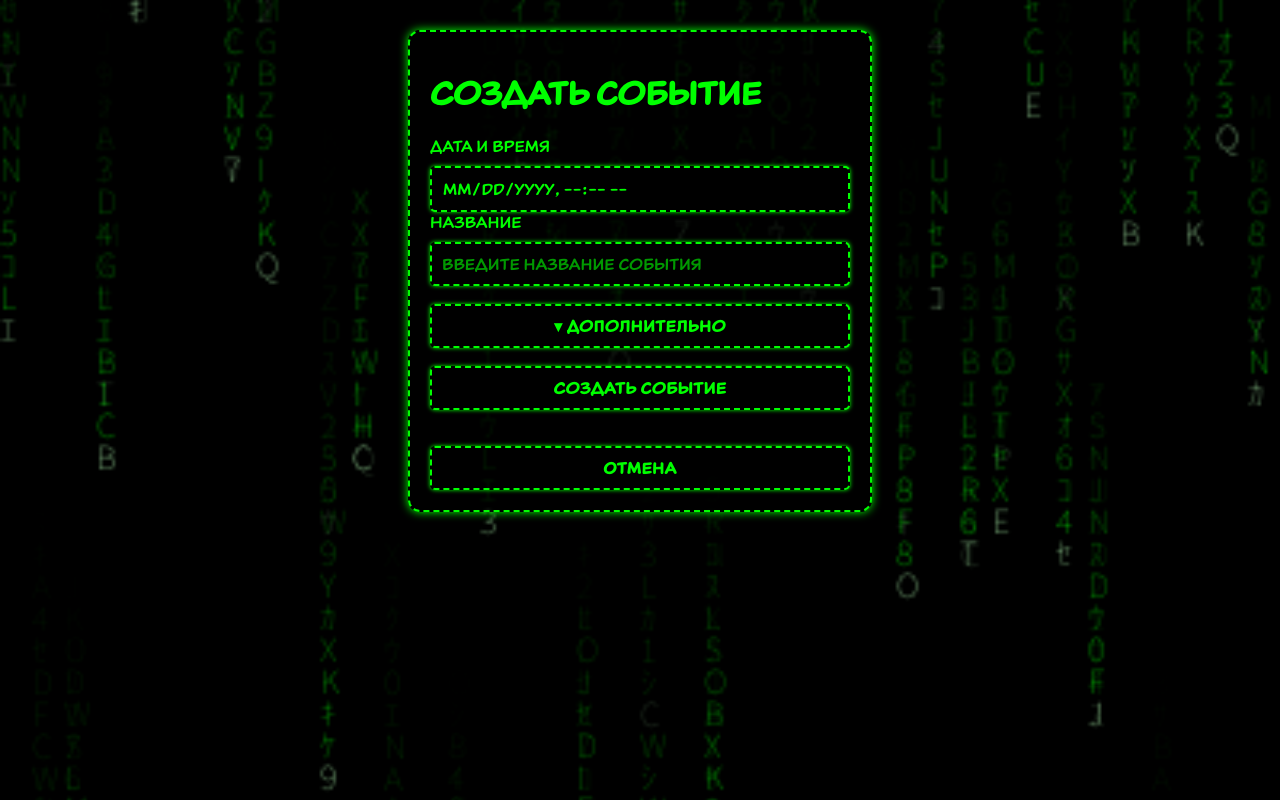
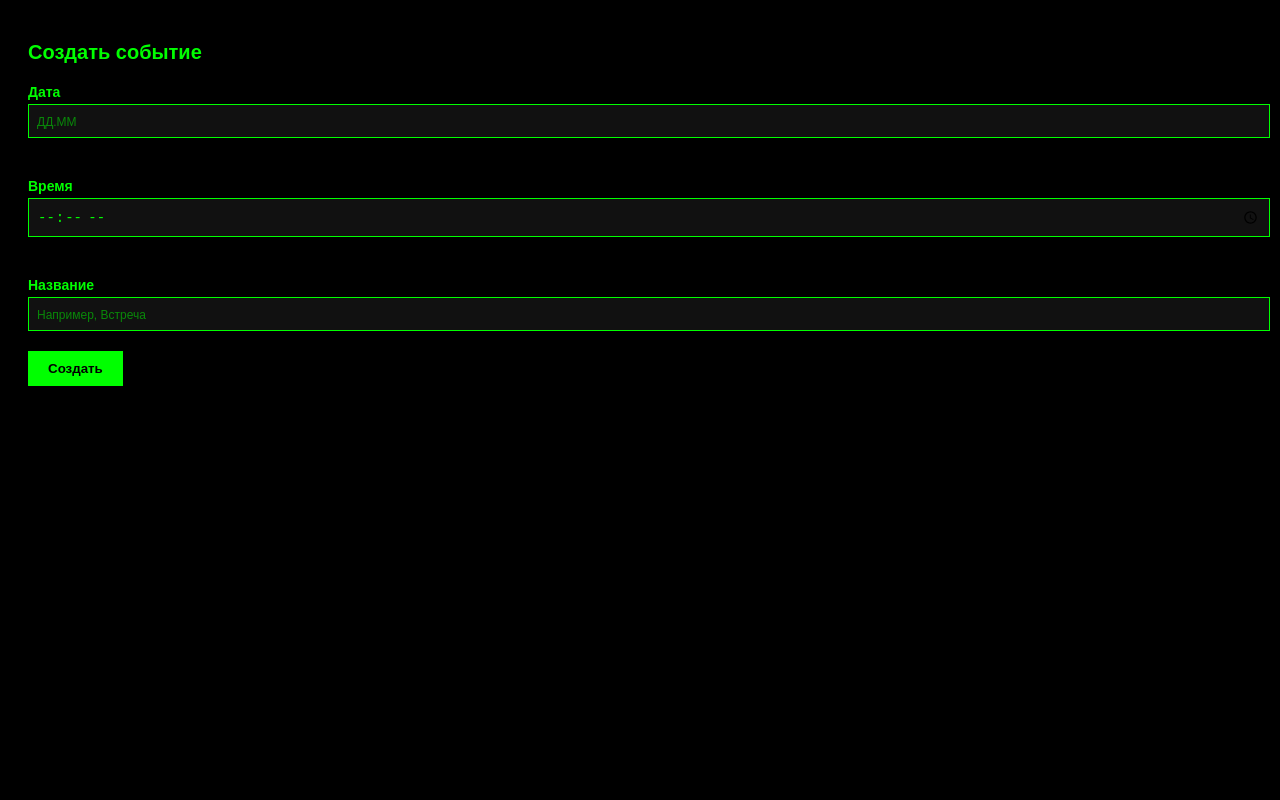
Before and after one commit to FaceLe-ss/tgWebAppCalendar-frontend, a plain HTML site: page index.html in a window 1280 px wide. Drawn offline with Linux system fonts and the light colour scheme.

Commit message:
Add files via upload

```diff
--- a/index.html
+++ b/index.html
@@ -2,45 +2,91 @@
 <html lang="ru">
 <head>
   <meta charset="UTF-8" />
-  <meta name="viewport" content="width=device-width, initial-scale=1.0"/>
-  <title>Matrix WebApp</title>
-  <script src="https://telegram.org/js/telegram-web-app.js"></script>
-  <link rel="stylesheet" href="style.css" />
+  <meta name="viewport" content="width=device-width, initial-scale=1.0" />
+  <title>Создать событие</title>
+  <style>
+    body {
+      font-family: 'Arial', sans-serif;
+      background: #000;
+      color: #0f0;
+      padding: 20px;
+      font-size: 14px;
+    }
+    h1 {
+      font-size: 20px;
+      margin-bottom: 16px;
+    }
+    label {
+      display: block;
+      margin-top: 20px;
+      margin-bottom: 4px;
+      font-weight: bold;
+    }
+    input, textarea {
+      width: 100%;
+      padding: 8px;
+      margin-bottom: 20px;
+      background: #111;
+      color: #0f0;
+      border: 1px solid #0f0;
+      font-size: 14px;
+    }
+    input::placeholder, textarea::placeholder {
+      font-size: 12px;
+      color: #0f0;
+      opacity: 0.5;
+    }
+    button {
+      background: #0f0;
+      color: #000;
+      padding: 10px 20px;
+      border: none;
+      cursor: pointer;
+      font-weight: bold;
+    }
+  </style>
 </head>
 <body>
-<div class="background"></div>
+  <h1>Создать событие</h1>
+  <form id="eventForm">
+    <label for="date">Дата</label>
+    <input type="text" id="date" name="date" placeholder="ДД.ММ" maxlength="5" />
 
-<div class="matrix-loader" id="loader">Загрузка...</div>
+    <label for="time">Время</label>
+    <input type="time" id="time" name="time" />
 
-<div class="container" id="app" style="display: none;">
-  <h1>Создать событие</h1>
+    <label for="title">Название</label>
+    <input type="text" id="title" name="title" placeholder="Например, Встреча" />
 
-  <label for="datetime">Дата и время</label>
-  <input type="datetime-local" id="datetime">
+    <button type="submit">Создать</button>
+  </form>
 
-  <label for="title">Название</label>
-  <input type="text" id="title" placeholder="Введите название события">
+  <script>
+    const dateInput = document.getElementById('date');
+    const timeInput = document.getElementById('time');
 
-  <button class="dropdown-toggle" onclick="toggleExtra()">▾ Дополнительно</button>
+    dateInput.addEventListener('input', () => {
+      if (dateInput.value.length === 5) {
+        timeInput.focus();
+      }
+    });
 
-  <div id="extra-fields" style="display: none;">
-    <label for="location">Адрес</label>
-    <input type="text" id="location" placeholder="ул. Голубева 3, кв 82">
-
-    <label for="note">Заметка</label>
-    <textarea id="note" rows="3" placeholder="Введите описание события"></textarea>
-
-    <label for="email">Email участника</label>
-    <input type="email" id="email" placeholder="example@mail.com">
-  </div>
-
-  <button onclick="submitEvent()">Создать событие</button>
-  <p id="result"></p>
-
-
-  <button class="cancel-btn" onclick="window.Telegram.WebApp.close()">Отмена</button>
-</div>
-
-<script src="script.js"></script>
+    document.getElementById('eventForm').addEventListener('submit', async (e) => {
+      e.preventDefault();
+      const response = await fetch("https://tgwebapp-backend.onrender.com/create-event", {
+        method: "POST",
+        headers: { "Content-Type": "application/json" },
+        body: JSON.stringify({
+          title: document.getElementById("title").value,
+          datetime: `2025-04-${dateInput.value.slice(0, 2)}T${timeInput.value}`,
+          location: "",
+          description: "",
+          email: ""
+        })
+      });
+      const data = await response.json();
+      alert(data.status === "success" ? "Событие создано!" : "Ошибка: " + data.message);
+    });
+  </script>
 </body>
 </html>
```
